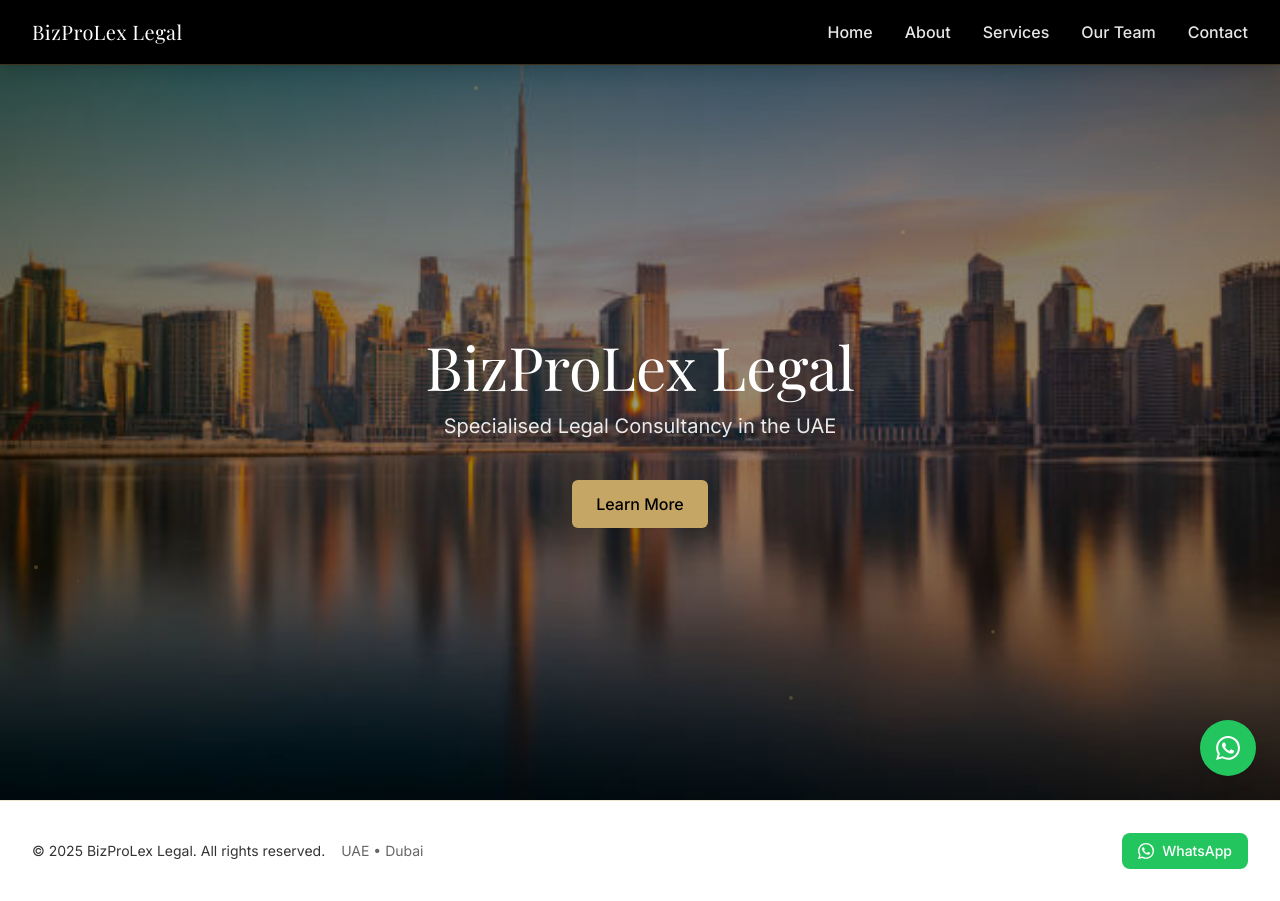
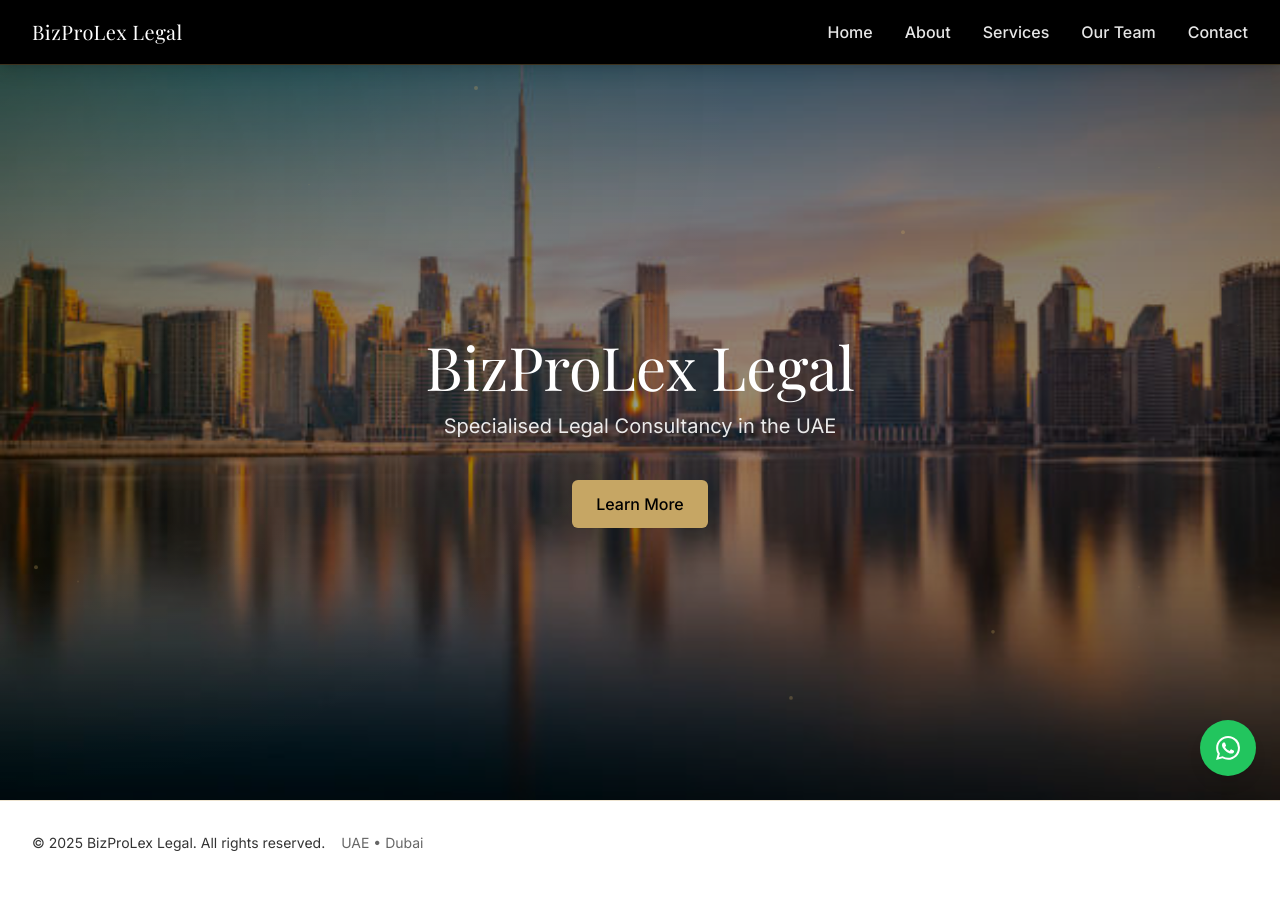
Before and after one commit to BizProLex/Website, a Next.js app: page / in a window 1280 px wide. Built offline with nearby package versions, Linux system fonts and the light colour scheme.

Commit message:
Remove rectangular WhatsApp button from footer

```diff
--- a/components/Footer.js
+++ b/components/Footer.js
@@ -1,9 +1,4 @@
-const WHATSAPP_NUMBER = '+9710567449815';
-const WHATSAPP_MESSAGE = 'Hello, I would like to inquire about your legal services.';
-
 export default function Footer() {
-  const whatsappUrl = `https://wa.me/${WHATSAPP_NUMBER.replace(/[^0-9]/g, '')}?text=${encodeURIComponent(WHATSAPP_MESSAGE)}`;
-
   return (
     <footer className="border-t border-gold/30 bg-white">
       <div className="container-px mx-auto py-8 flex flex-col sm:flex-row items-center justify-between gap-4">
@@ -11,19 +6,6 @@
           <p className="text-sm text-black/80">© {new Date().getFullYear()} BizProLex Legal. All rights reserved.</p>
           <p className="text-sm text-black/60">UAE • Dubai</p>
         </div>
-
-        {/* WhatsApp Button in Footer */}
-        <a
-          href={whatsappUrl}
-          target="_blank"
-          rel="noreferrer"
-          className="inline-flex items-center gap-2 bg-green-500 hover:bg-green-600 text-white px-4 py-2 rounded-lg text-sm font-medium transition-colors"
-        >
-          <svg className="w-4 h-4" fill="currentColor" viewBox="0 0 24 24">
-            <path d="M17.472 14.382c-.297-.149-1.758-.867-2.03-.967-.273-.099-.471-.148-.67.15-.197.297-.767.966-.94 1.164-.173.199-.347.223-.644.075-.297-.15-1.255-.463-2.39-1.475-.883-.788-1.48-1.761-1.653-2.059-.173-.297-.018-.458.13-.606.134-.133.298-.347.446-.52.149-.174.198-.298.298-.497.099-.198.05-.371-.025-.52-.075-.149-.669-1.612-.916-2.207-.242-.579-.487-.5-.669-.51-.173-.008-.371-.01-.57-.01-.198 0-.52.074-.792.372-.272.297-1.04 1.016-1.04 2.479 0 1.462 1.065 2.875 1.213 3.074.149.198 2.096 3.2 5.077 4.487.709.306 1.262.489 1.694.625.712.227 1.36.195 1.871.118.571-.085 1.758-.719 2.006-1.413.248-.694.248-1.289.173-1.413-.074-.124-.272-.198-.57-.347m-5.421 7.403h-.004a9.87 9.87 0 01-5.031-1.378l-.361-.214-3.741.982.998-3.648-.235-.374a9.86 9.86 0 01-1.51-5.26c.001-5.45 4.436-9.884 9.888-9.884 2.64 0 5.122 1.03 6.988 2.898a9.825 9.825 0 012.893 6.994c-.003 5.45-4.437 9.884-9.885 9.884m8.413-18.297A11.815 11.815 0 0012.05 0C5.495 0 .16 5.335.157 11.892c0 2.096.547 4.142 1.588 5.945L.057 24l6.305-1.654a11.882 11.882 0 005.683 1.448h.005c6.554 0 11.89-5.335 11.893-11.893A11.821 11.821 0 0020.885 3.415"/>
-          </svg>
-          WhatsApp
-        </a>
       </div>
     </footer>
   );
```
